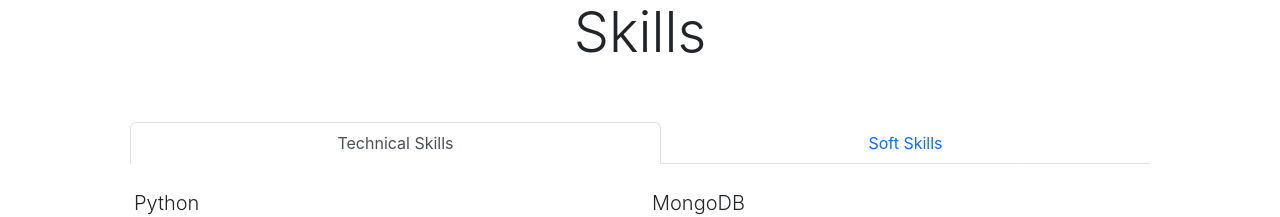
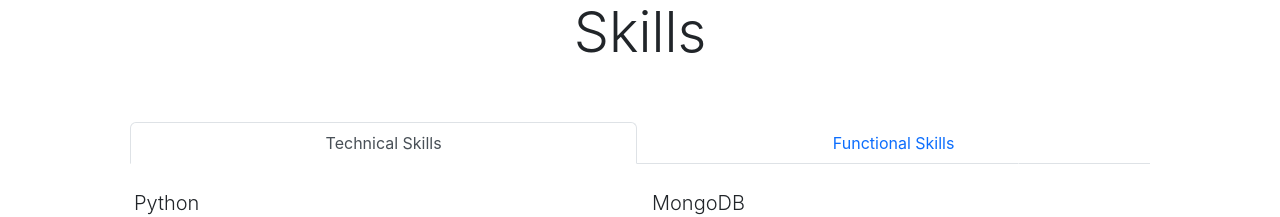
Before and after one commit to hashirshoaeb/home, a React (Create React App) app: page / in a window 1280 px wide. Shown: the part 3600-3817 px from the top of the page. Built offline with nearby package versions, Linux system fonts and the light colour scheme; no server answers.

Commit message:
Refactor

```diff
--- a/src/components/home/Skills.jsx
+++ b/src/components/home/Skills.jsx
@@ -43,7 +43,7 @@ const Skills = React.forwardRef(({ heading, hardSkills, softSkills }, ref) => {
           <Tab
             tabClassName="skills-tab lead"
             eventKey="soft-skills"
-            title="Soft Skills"
+            title="Functional Skills"
           >
             <Row className="pt-3 px-1">
               <SkillsTab skills={softSkills} isScrolled={isScrolled} />
```
